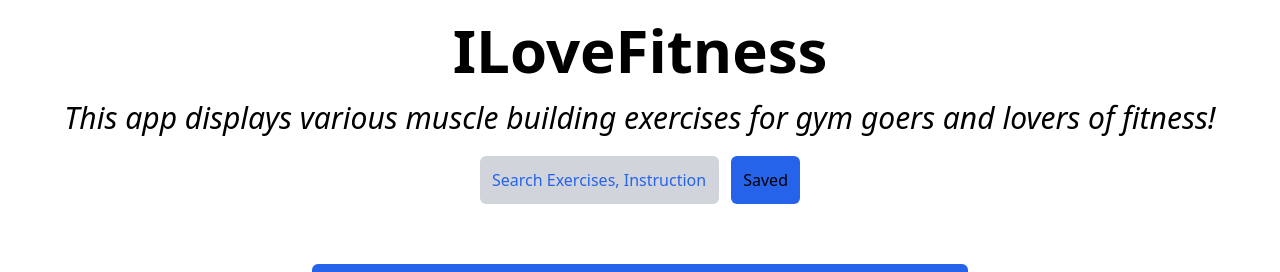
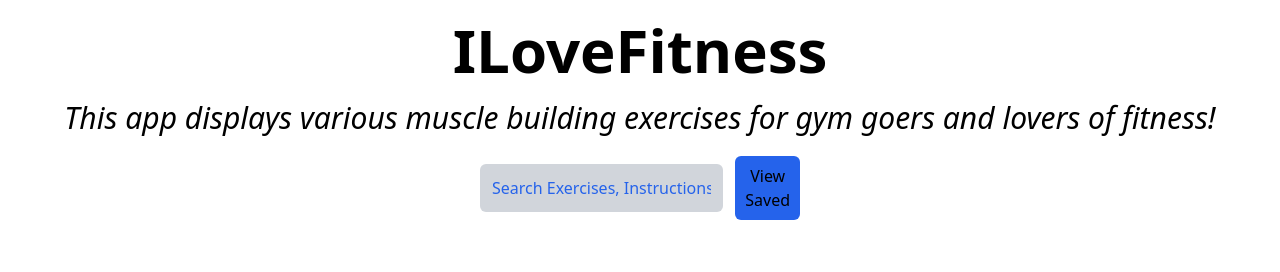
Before and after one commit to MohamadElgendy23/ILoveFitness, a React (Vite) app: page / in a window 1280 px wide. Shown: the top 272 px of the page. Built offline with nearby package versions, Linux system fonts and the light colour scheme.

Commit message:
going to implement saving exercises

```diff
--- a/src/App.jsx
+++ b/src/App.jsx
@@ -6,13 +6,22 @@ function App() {
   const [exercises, setExercises] = useState(exercisesArr);
   const [inputContent, setInputContent] = useState("");
 
-  function generateFilteredExercises() {
-    const filteredExercises = exercisesArr.filter((exercise) => {
-      return (
-        exercise.name.toLowerCase().includes(inputContent.toLowerCase()) ||
-        exercise.instructions.toLowerCase().includes(inputContent.toLowerCase())
-      );
-    });
+  function generateFilteredExercises(mode) {
+    let filteredExercises;
+    // exercises based on saved exercises
+    if (mode === "saved") {
+    }
+    // exercises based on search input value
+    if (mode === "search") {
+      filteredExercises = exercisesArr.filter((exercise) => {
+        return (
+          exercise.name.toLowerCase().includes(inputContent.toLowerCase()) ||
+          exercise.instructions
+            .toLowerCase()
+            .includes(inputContent.toLowerCase())
+        );
+      });
+    }
 
     return filteredExercises;
   }
@@ -37,7 +46,7 @@ function App() {
             value={inputContent}
             onChange={(e) => {
               setInputContent(e.target.value);
-              setExercises(generateFilteredExercises());
+              setExercises(generateFilteredExercises("search"));
             }}
             required
           />
@@ -50,8 +59,14 @@ function App() {
             </button>
           )}
         </div>
-        <button className="bg-blue-600 p-3 rounded-md" type="button">
-          Saved
+        <button
+          className="bg-blue-600 p-2 w-1/4 rounded-md hover:bg-blue-400"
+          type="button"
+          onClick={() => {
+            setExercises(generateFilteredExercises("saved"));
+          }}
+        >
+          View Saved
         </button>
       </div>
       <div className="flex items-center flex-col justify-center gap-5 mt-10">
```
